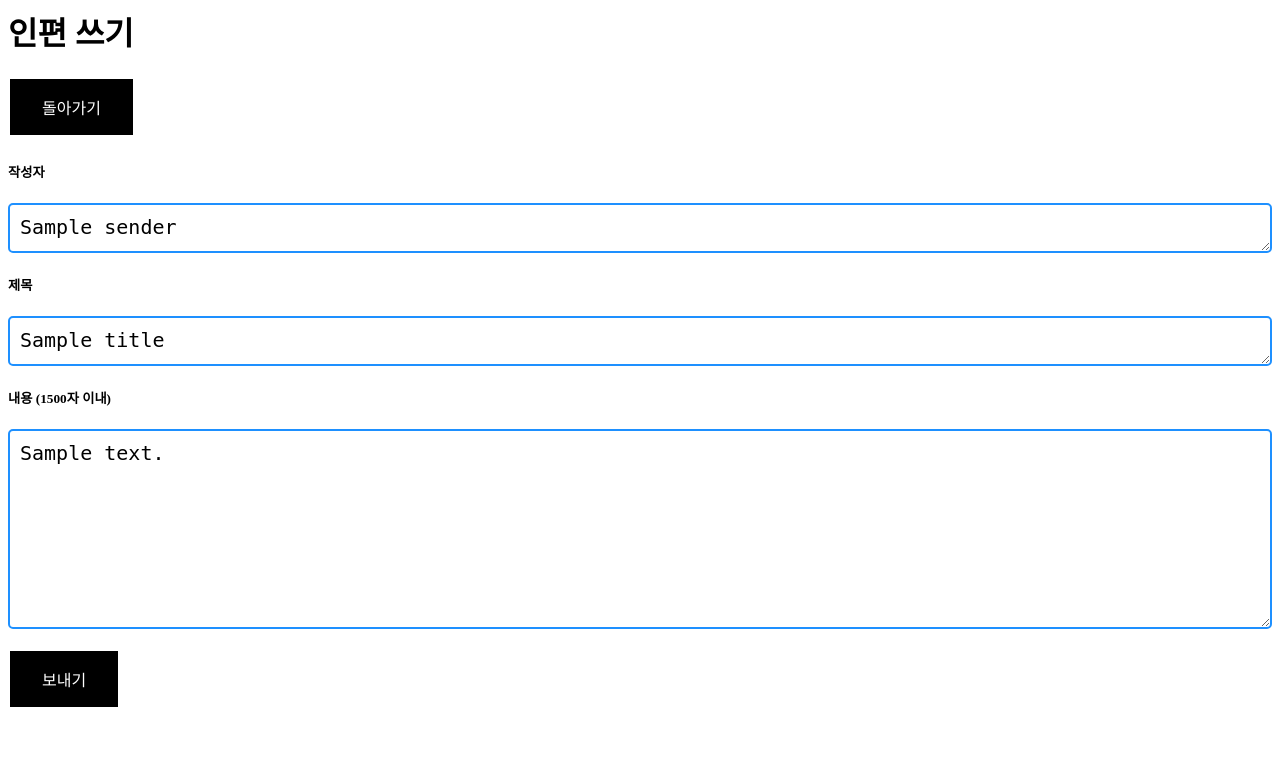
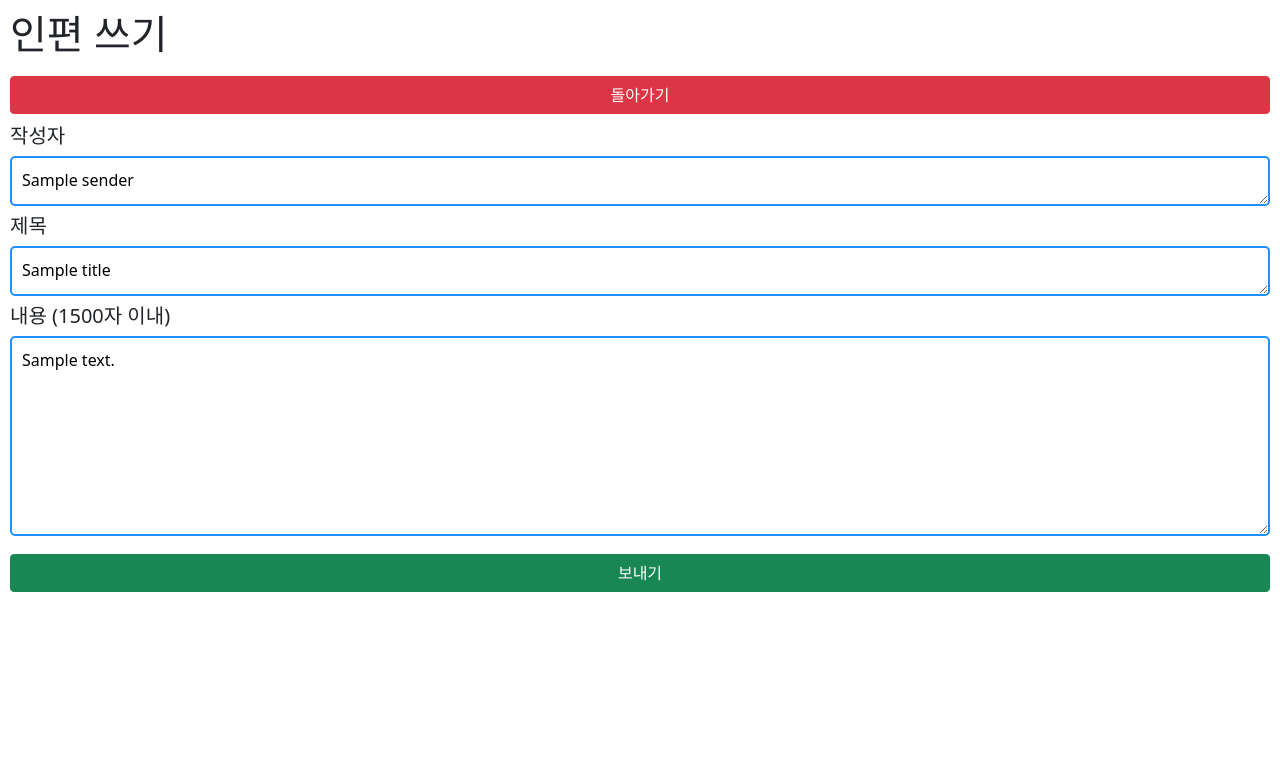
Before and after one commit to calofmijuck/letter, a Django app: template message-server/mysite/letter/templates/letter/write.html in a window 1280 px wide. Shown: the top 783 px of the page. Run offline with Django 3.2, Linux system fonts and the light colour scheme; the template is opened without the code that fills it: most values are stand-ins (such as "Sample title", 1, 10 or a date in 2020); some web fonts are replaced.

Commit message:
feat: update stylesheet

```diff
--- a/message-server/mysite/letter/static/css/style.css
+++ b/message-server/mysite/letter/static/css/style.css
@@ -1,5 +1,6 @@
 body {
   font-family: "Pretendard-Regular";
+  margin: 10px !important;
 }
 
 li {
@@ -9,12 +10,8 @@ li {
 }
 
 button {
-  border: none;
-  background-color: black;
-  color: white;
-  padding: 16px 32px;
-  text-decoration: none;
-  margin: 4px 2px;
+  width: 100%;
+  margin: 10px 0px !important;
   font-size: 100%;
   cursor: pointer;
 }
@@ -49,15 +46,15 @@ textarea {
   border-radius: 5px;
   font-size: 20px;
   resize: both;
+  font-family: "Pretendard-Regular";
+  margin-bottom: 0.5rem !important;
 }
 
 input {
+  width: 100%;
   border: none;
-  background-color: black;
   color: white;
-  padding: 16px 32px;
-  text-decoration: none;
-  margin: 4px 2px;
+  margin: 10px 0px !important;
   font-size: 100%;
   cursor: pointer;
 }
--- a/message-server/mysite/letter/templates/letter/write.html
+++ b/message-server/mysite/letter/templates/letter/write.html
@@ -1,29 +1,40 @@
 {% load static %}
 
-<link rel="stylesheet" type="text/css" href="{% static 'css/style.css' %}">
+<meta name="viewport" content="width=device-width, initial-scale=1.0" />
+
+<link rel="stylesheet" type="text/css" href="{% static 'css/style.css' %}" />
+<link
+  href="https://cdn.jsdelivr.net/npm/bootstrap@5.1.3/dist/css/bootstrap.min.css"
+  rel="stylesheet"
+  integrity="sha384-1BmE4kWBq78iYhFldvKuhfTAU6auU8tT94WrHftjDbrCEXSU1oBoqyl2QvZ6jIW3"
+  crossorigin="anonymous"
+/>
 
 <h1>인편 쓰기</h1>
 
-<a href="/"><button>돌아가기</button></a>
+<a href="/">
+  <button type="button" class="btn btn-danger btn-block">돌아가기</button>
+</a>
 
-{% if error %}<p class="error-message">{{ error }}</p>{% endif %}
+{% if error %}
+<p class="error-message">{{ error }}</p>
+{% endif %}
 
 <form method="post">
-    {% csrf_token %}
-    <h5>작성자</h5>
+  {% csrf_token %}
+  <h5>작성자</h5>
 
-    <textarea class="sender" type="text" name="sender">{{ sender }}</textarea><br>
+  <textarea class="sender" type="text" name="sender">{{ sender }}</textarea
+  ><br />
 
-    <h5>제목</h5>
+  <h5>제목</h5>
 
-    <textarea class="title" type="text" name="title">{{ title }}</textarea><br>
+  <textarea class="title" type="text" name="title">{{ title }}</textarea><br />
 
-    <h5>내용 (1500자 이내)</h5>
+  <h5>내용 (1500자 이내)</h5>
 
-    <textarea class="content" type="text" name="content">{{ content }}</textarea><br>
+  <textarea class="content" type="text" name="content">{{ content }}</textarea
+  ><br />
 
-    <br>
-
-    <input type="submit" value="보내기">
-
+  <input type="submit" value="보내기" class="btn btn-success btn-block" />
 </form>
```
Also changed, not shown: message-server/mysite/letter/templates/letter/index.html (+17 -6 lines), message-server/mysite/letter/templates/letter/requested.html (+9 -1 lines).
